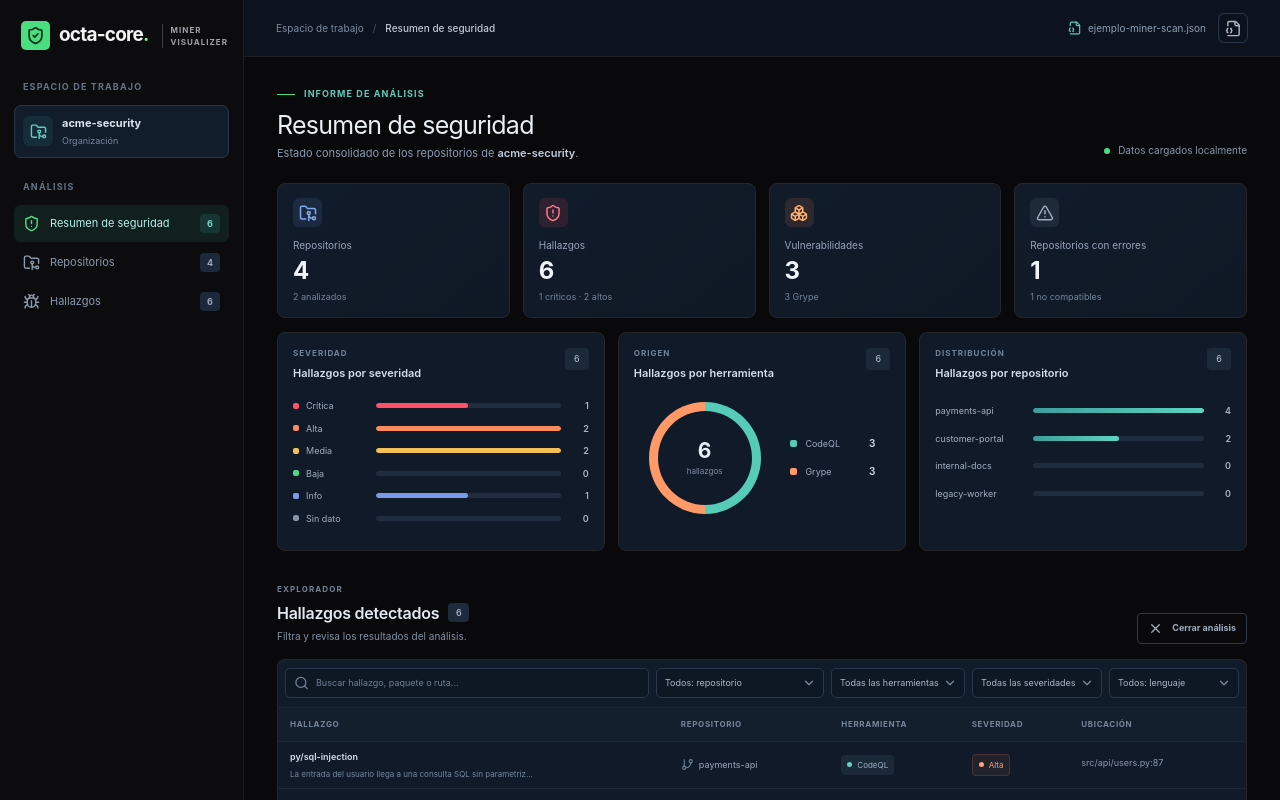
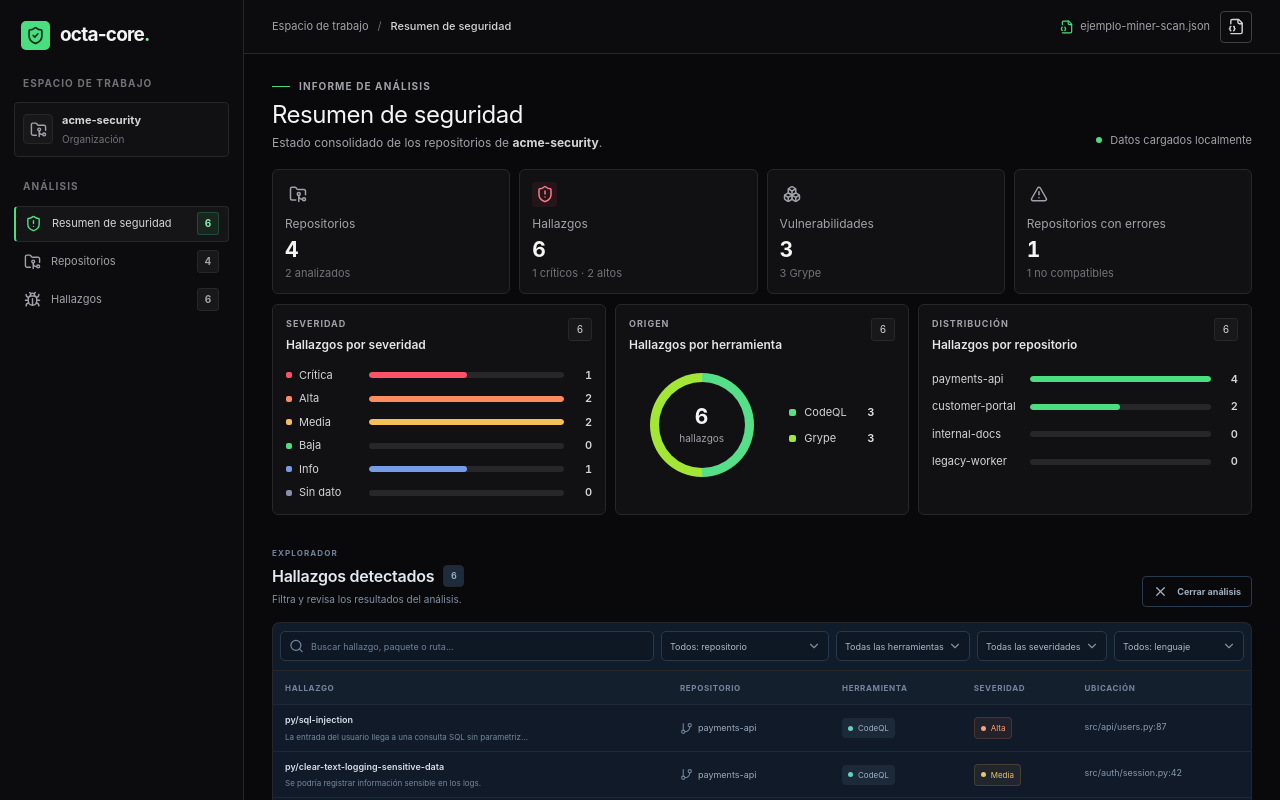
Before and after one commit to LostCode21/rm-miner, a React (Vite) app in the folder visualizer/: page / in a window 1280 px wide. Both pictures are taken after a click on the button "Ver datos de ejemplo". Shown: the top 800 px of the page. Built offline with nearby package versions, Linux system fonts and the light colour scheme.

Commit message:
refactor(visualizer): compacta el resumen del dashboard

```diff
--- a/visualizer/src/components/Charts.tsx
+++ b/visualizer/src/components/Charts.tsx
@@ -27,7 +27,7 @@
     .sort((left, right) => left.tool.localeCompare(right.tool));
   const total = Math.max(1, findings.length);
   let accumulatedShare = 0;
-  const colors = ["#55cbb8", "#ff9a68", "#769ce8", "#c084fc", "#f4bf55", "#ef7192"];
+  const colors = ["#55df88", "#a3e635", "#34d399", "#84cc16", "#6ee7a0", "#22c55e"];
   const segments = counts.map(({ count }, index) => {
     const start = accumulatedShare;
     accumulatedShare += (count / total) * 100;
--- a/visualizer/src/styles.css
+++ b/visualizer/src/styles.css
@@ -235,94 +235,170 @@
 .footer-divider { padding: 0 5px; color: var(--dim); }
 
 /* -------------------------------------------------------------------------- */
-.app-shell { min-height: 100vh; display: flex; }
-.sidebar { width: 244px; flex: 0 0 244px; min-height: 100vh; padding: 21px 14px 16px; border-right: 1px solid var(--line-soft); display: flex; flex-direction: column; background: var(--sidebar); }
-.sidebar .brand { padding: 0 7px 30px; }
+/* Dashboard shell and navigation                                              */
+/* -------------------------------------------------------------------------- */
+.app-shell { display: flex; min-height: 100vh; background: var(--page); }
+.sidebar {
+  display: flex;
+  width: 244px;
+  min-height: 100vh;
+  flex: 0 0 244px;
+  flex-direction: column;
+  padding: 21px 14px 16px;
+  border-right: 1px solid var(--line);
+  background: var(--sidebar);
+}
+.sidebar .brand { gap: 10px; padding: 0 7px 26px; }
 .sidebar .brand-mark { width: 29px; height: 29px; }
-.sidebar .brand-name { font-size: 19px; }
-.sidebar .brand-subtitle { font-size: 8px; letter-spacing: 1px; padding-left: 8px; }
-.sidebar-section-label { padding: 0 9px; color: #63748a; font-size: 9px; font-weight: 750; letter-spacing: 1.15px; }
-.workspace-button { width: 100%; margin: 11px 0 22px; padding: 9px 8px; border: 1px solid #29394d; border-radius: 7px; display: flex; align-items: center; gap: 9px; text-align: left; background: #111d2b; }
-.workspace-icon { width: 30px; height: 30px; flex: none; border-radius: 6px; display: grid; place-items: center; color: #64cbbb; background: rgba(71, 215, 193, .09); }
+.sidebar .brand-name { flex: none; font-size: 19px; }
+.sidebar .brand-subtitle { display: none; }
+.sidebar-section-label { padding: 0 9px; color: var(--dim); font-size: 10px; font-weight: 700; letter-spacing: 1.1px; }
+.workspace-button {
+  display: flex;
+  width: 100%;
+  align-items: center;
+  gap: 9px;
+  margin: 11px 0 22px;
+  padding: 9px 8px;
+  border: 1px solid var(--line);
+  border-radius: var(--radius-control);
+  text-align: left;
+  background: var(--panel);
+}
+.workspace-icon, .privacy-shield, .repo-icon {
+  display: grid;
+  flex: none;
+  place-items: center;
+  border: 1px solid var(--line);
+  border-radius: var(--radius-control);
+  color: var(--muted);
+  background: #18181b;
+}
+.workspace-icon { width: 30px; height: 30px; }
 .workspace-button > span { min-width: 0; flex: 1; }
-.workspace-button strong, .workspace-button small { display: block; overflow: hidden; text-overflow: ellipsis; white-space: nowrap; }
-.workspace-button strong { color: #dce5ef; font-size: 11px; font-weight: 650; }
-.workspace-button small { margin-top: 3px; color: #78899e; font-size: 9px; }
-.workspace-chevron { color: #74849a; }
+.workspace-button strong, .workspace-button small, .sidebar-privacy strong, .sidebar-privacy small { display: block; overflow: hidden; text-overflow: ellipsis; white-space: nowrap; }
+.workspace-button strong { color: #d4d4d8; font-size: var(--text-small); font-weight: 650; }
+.workspace-button small { margin-top: 3px; color: var(--dim); font-size: 10px; }
 .sidebar-section-spaced { margin-bottom: 10px; }
-.sidebar-nav-item { min-height: 37px; padding: 0 9px; margin: 2px 0; border-radius: 6px; display: flex; align-items: center; gap: 10px; color: #8999ad; font-size: 11px; text-decoration: none; }
+.sidebar-nav-item {
+  display: flex;
+  min-height: 36px;
+  align-items: center;
+  gap: 10px;
+  margin: 2px 0;
+  padding: 0 9px;
+  border: 1px solid transparent;
+  border-radius: var(--radius-control);
+  color: var(--muted);
+  font-size: var(--text-small);
+  text-decoration: none;
+  transition: color .16s, background .16s, border-color .16s;
+}
+.sidebar-nav-item:hover { color: var(--text); background: var(--surface-hover); }
 .sidebar-nav-item > span:nth-of-type(1) { flex: 1; }
-.sidebar-nav-item.active { color: #b4f2e9; background: rgba(71, 215, 193, .09); }
-.sidebar-nav-item.active svg { color: var(--teal); }
-.nav-count { min-width: 20px; padding: 3px 5px; border-radius: 4px; color: #73d9ca; text-align: center; font-size: 9px; font-weight: 700; background: rgba(71, 215, 193, .12); }
-.muted-count { color: #9aa9ba; background: #1b293a; }
-.sidebar-spacer { flex: 1; min-height: 25px; }
-.sidebar-privacy { position: relative; margin: 0 3px 13px; padding: 11px 9px; border: 1px solid #23364a; border-radius: 7px; display: flex; align-items: center; gap: 9px; background: #101b29; }
-.privacy-shield { width: 26px; height: 26px; flex: none; border-radius: 6px; display: grid; place-items: center; color: #66d5c4; background: rgba(71, 215, 193, .1); }
-.sidebar-privacy strong, .sidebar-privacy small { display: block; }
-.sidebar-privacy strong { color: #b9c7d7; font-size: 9px; font-weight: 600; }
-.sidebar-privacy small { margin-top: 4px; color: #77889b; font-size: 8px; }
-.privacy-dot { width: 5px; height: 5px; margin-left: auto; flex: none; }
-.sidebar-load { min-height: 35px; margin: 0 3px; border: 1px solid #2c3d51; border-radius: 6px; display: flex; align-items: center; justify-content: center; gap: 8px; color: #acbdcf; background: transparent; cursor: pointer; font-size: 10px; }
-.sidebar-load:hover, .icon-button:hover { color: var(--teal); border-color: #3d6a70; background: rgba(71, 215, 193, .05); }
+.sidebar-nav-item.active { border-color: var(--line); border-left: 2px solid var(--accent); color: #d4d4d8; background: var(--panel-raised); }
+.sidebar-nav-item.active svg { color: var(--accent); }
+.nav-count { min-width: 22px; padding: 3px 6px; border: 1px solid rgba(74, 222, 128, .2); border-radius: 3px; color: var(--accent-bright); background: rgba(74, 222, 128, .08); text-align: center; font-size: 10px; font-weight: 700; }
+.muted-count { border-color: var(--line); color: var(--muted); background: #18181b; }
+.sidebar-spacer { min-height: 25px; flex: 1; }
+.sidebar-privacy { position: relative; display: flex; align-items: center; gap: 9px; margin: 0 3px 13px; padding: 10px; border: 1px solid var(--line); border-radius: var(--radius-control); background: var(--panel); }
+.privacy-shield { width: 28px; height: 28px; }
+.sidebar-privacy > div { min-width: 0; }
+.sidebar-privacy strong { color: #d4d4d8; font-size: 10px; font-weight: 600; }
+.sidebar-privacy small { margin-top: 4px; color: var(--dim); font-size: 9px; }
+.privacy-dot { width: 5px; height: 5px; flex: none; margin-left: auto; }
+.sidebar-load {
+  display: flex;
+  min-height: 32px;
+  align-items: center;
+  justify-content: center;
+  gap: 8px;
+  margin: 0 3px;
+  border: 1px solid var(--line-strong);
+  border-radius: var(--radius-control);
+  color: #d4d4d8;
+  background: transparent;
+  cursor: pointer;
+  font-size: var(--text-small);
+}
+.sidebar-load:hover, .icon-button:hover { border-color: #52525b; color: var(--accent-bright); background: var(--surface-hover); }
 .main-content { min-width: 0; flex: 1; }
-.topbar { height: 57px; padding: 0 32px; border-bottom: 1px solid var(--line-soft); display: flex; align-items: center; justify-content: space-between; background: rgba(13, 22, 35, .85); }
-.breadcrumb { display: flex; align-items: center; gap: 9px; color: #798ba1; font-size: 10px; }
-.breadcrumb-slash { color: #425267; }
-.breadcrumb strong { color: #bdc9d8; font-weight: 550; }
-.topbar-right { display: flex; align-items: center; gap: 12px; }
-.loaded-file { max-width: 220px; display: inline-flex; align-items: center; gap: 6px; overflow: hidden; color: #8d9eb3; font-size: 10px; text-overflow: ellipsis; white-space: nowrap; }
-.loaded-file svg { flex: none; color: #5fcbbb; }
-.icon-button { width: 30px; height: 30px; border: 1px solid #29394c; border-radius: 6px; display: grid; place-items: center; color: #a8b6c7; background: transparent; cursor: pointer; }
-.content-wrap { width: min(100%, 1420px); padding: 31px 33px 26px; margin: 0 auto; }
-.page-heading { display: flex; align-items: flex-end; justify-content: space-between; gap: 20px; margin-bottom: 22px; }
-.page-eyebrow { color: #61caba; font-size: 9px; }
-.page-heading h1 { margin: 9px 0 5px; color: #e9eff6; font-size: 25px; line-height: 1.2; letter-spacing: -.75px; }
-.page-heading p { margin: 0; color: #8c9bb0; font-size: 11px; }
-.page-heading p strong { color: #c1cedd; font-weight: 600; }
-.scan-stamp { display: flex; align-items: center; gap: 8px; padding-bottom: 3px; color: #8697aa; font-size: 10px; white-space: nowrap; }
+.topbar {
+  display: flex;
+  height: 54px;
+  align-items: center;
+  justify-content: space-between;
+  padding: 0 28px;
+  border-bottom: 1px solid var(--line);
+  background: var(--sidebar);
+}
+.breadcrumb { display: flex; align-items: center; gap: 9px; color: var(--muted); font-size: var(--text-small); }
+.breadcrumb-slash { color: var(--dim); }
+.breadcrumb strong { color: #d4d4d8; font-weight: 550; }
+.topbar-right { display: flex; align-items: center; gap: 10px; }
+.loaded-file { display: inline-flex; max-width: 220px; align-items: center; gap: 6px; overflow: hidden; color: var(--muted); font-size: var(--text-small); text-overflow: ellipsis; white-space: nowrap; }
+.loaded-file svg { flex: none; color: var(--accent); }
+.icon-button { display: grid; width: 32px; height: 32px; place-items: center; border: 1px solid var(--line-strong); border-radius: var(--radius-control); color: #d4d4d8; background: transparent; cursor: pointer; }
+.content-wrap { width: min(100%, 1420px); margin: 0 auto; padding: 25px 28px 22px; }
+.page-heading { display: flex; align-items: flex-end; justify-content: space-between; gap: 20px; margin-bottom: 17px; }
+.page-eyebrow { font-size: 10px; }
+.page-heading h1 { margin: 8px 0 5px; color: #f4f4f5; font-size: 24px; letter-spacing: -.5px; line-height: 1.15; }
+.page-heading p { margin: 0; color: var(--muted); font-size: var(--text-regular); }
+.page-heading p strong { color: #d4d4d8; font-weight: 650; }
+.scan-stamp { display: flex; align-items: center; gap: 8px; padding-bottom: 3px; color: var(--muted); font-size: var(--text-small); white-space: nowrap; }
 .stamp-dot { width: 6px; height: 6px; }
 .warning-stack { display: grid; gap: 7px; margin: -5px 0 14px; }
-.alert-warning { color: #e9c781; border: 1px solid rgba(244, 191, 85, .2); background: rgba(244, 191, 85, .055); }
-.metrics-grid { display: grid; grid-template-columns: repeat(4, minmax(0, 1fr)); gap: 13px; }
-.metric-card { min-height: 127px; padding: 14px 15px; border: 1px solid var(--line); border-radius: 8px; background: linear-gradient(140deg, rgba(18, 29, 44, .96), rgba(15, 25, 39, .92)); }
-.metric-icon { width: 29px; height: 29px; margin-bottom: 11px; border-radius: 6px; display: grid; place-items: center; }
-.metric-blue { color: #83a9ed; background: rgba(118, 156, 232, .12); }
-.metric-red { color: #ff7889; background: rgba(255, 82, 105, .12); }
-.metric-teal { color: #67d7c6; background: rgba(71, 215, 193, .11); }
-.metric-orange { color: #ffad6c; background: rgba(255, 139, 94, .12); }
-.metric-slate { color: #a0aec0; background: rgba(132, 146, 166, .13); }
-.metric-label { color: #96a5b8; font-size: 10px; }
-.metric-value { margin-top: 4px; color: #f0f4f8; font-size: 24px; font-weight: 650; letter-spacing: -.7px; line-height: 1.2; }
-.metric-detail { margin-top: 4px; color: #73849a; font-size: 9px; }
-.overview-grid { margin-top: 14px; display: grid; grid-template-columns: 1fr .88fr 1fr; gap: 13px; }
-.chart-card { min-width: 0; min-height: 219px; padding: 15px 15px 13px; border: 1px solid var(--line); border-radius: 8px; background: #101a28; }
-.chart-heading { display: flex; justify-content: space-between; align-items: flex-start; }
-.chart-eyebrow { color: #72849a; font-size: 8px; letter-spacing: 1px; }
-.chart-heading h3 { margin: 5px 0 0; color: #d5deea; font-size: 11px; font-weight: 620; }
-.chart-total { min-width: 24px; padding: 4px 6px; border-radius: 4px; color: #b8c7d7; text-align: center; font-size: 9px; background: #1b2939; }
-.severity-bars { display: grid; gap: 9px; margin-top: 18px; }
-.severity-row, .repo-bar-row { min-width: 0; display: grid; grid-template-columns: 74px minmax(35px, 1fr) 19px; align-items: center; gap: 9px; }
-.severity-row-label { display: flex; align-items: center; gap: 7px; color: #a1afc0; font-size: 9px; }
+.dashboard-error { margin: -5px 0 14px; }
+
+/* -------------------------------------------------------------------------- */
+/* Metrics and charts                                                          */
+/* -------------------------------------------------------------------------- */
+.metrics-grid { display: grid; grid-template-columns: repeat(4, minmax(0, 1fr)); gap: 9px; }
+.metric-card {
+  min-height: 106px;
+  padding: 12px;
+  border: 1px solid var(--line);
+  border-radius: var(--radius-card);
+  background: var(--panel);
+  transition: border-color .16s, background .16s;
+}
+.metric-card:hover { border-color: #52525b; background: #141416; }
+.metric-icon { display: grid; width: 25px; height: 25px; place-items: center; margin-bottom: 8px; border-radius: var(--radius-control); }
+.metric-blue, .metric-teal, .metric-orange, .metric-slate { color: var(--muted); background: transparent; }
+.metric-red { color: #ff7889; background: rgba(255, 82, 105, .08); }
+.metric-label { color: var(--muted); font-size: var(--text-regular); }
+.metric-value { margin-top: 4px; color: #f4f4f5; font-size: 21px; font-variant-numeric: tabular-nums; font-weight: 650; letter-spacing: -.5px; line-height: 1.2; }
+.metric-detail { margin-top: 4px; color: var(--dim); font-size: var(--text-small); line-height: 1.4; }
+.overview-grid { display: grid; grid-template-columns: 1fr .88fr 1fr; gap: 9px; margin-top: 10px; }
+.chart-card { min-width: 0; min-height: 190px; padding: 13px; border: 1px solid var(--line); border-radius: var(--radius-card); background: var(--panel); }
+.chart-heading { display: flex; align-items: flex-start; justify-content: space-between; }
+.chart-eyebrow { color: var(--muted); font-size: 9px; letter-spacing: 1px; }
+.chart-heading h3 { margin: 5px 0 0; color: #e4e4e7; font-size: var(--text-regular); font-weight: 620; }
+.chart-total, .heading-count { min-width: 24px; padding: 3px 6px; border: 1px solid var(--line); border-radius: 3px; color: #d4d4d8; background: #18181b; text-align: center; font-size: 10px; font-variant-numeric: tabular-nums; }
+.severity-bars { display: grid; gap: 7px; margin-top: 13px; }
+.severity-row, .repo-bar-row { display: grid; min-width: 0; grid-template-columns: 74px minmax(35px, 1fr) 19px; align-items: center; gap: 9px; }
+.severity-row-label { display: flex; align-items: center; gap: 7px; color: #d4d4d8; font-size: var(--text-small); }
 .severity-row-label i { width: 6px; height: 6px; border-radius: 2px; }
-.bar-track { height: 5px; overflow: hidden; border-radius: 5px; background: #202d3e; }
-.bar-fill { height: 100%; display: block; border-radius: inherit; transition: width .3s ease; }
-.severity-row > strong, .repo-bar-row > strong { color: #a9b7c7; text-align: right; font-size: 9px; font-weight: 600; }
-.tool-visual { min-height: 150px; display: flex; align-items: center; justify-content: space-evenly; gap: 15px; padding-top: 3px; }
-.donut { width: 112px; height: 112px; flex: none; border-radius: 50%; display: grid; place-items: center; background: var(--tool-chart, #253449); position: relative; }
-.donut::after { content: ""; position: absolute; inset: 9px; border-radius: 50%; background: #101a28; }
+.bar-track { height: 6px; overflow: hidden; border-radius: 3px; background: #27272a; }
+.bar-fill { display: block; height: 100%; border-radius: inherit; transition: width .3s ease; }
+.severity-row > strong, .repo-bar-row > strong { color: #d4d4d8; text-align: right; font-size: var(--text-small); font-variant-numeric: tabular-nums; font-weight: 600; }
+.tool-visual { display: flex; min-height: 140px; align-items: center; justify-content: space-evenly; gap: 15px; padding-top: 3px; }
+.donut { position: relative; display: grid; width: 104px; height: 104px; flex: none; place-items: center; border-radius: 50%; background: var(--tool-chart, #27272a); }
+.donut::after { position: absolute; inset: 9px; border-radius: 50%; background: var(--panel); content: ""; }
 .donut-inner { z-index: 1; display: flex; flex-direction: column; align-items: center; }
-.donut-inner strong { color: #e5edf6; font-size: 21px; line-height: 1.1; }
-.donut-inner span { margin-top: 3px; color: #8191a5; font-size: 8px; }
-.tool-legend { min-width: 85px; display: grid; gap: 13px; }
-.tool-legend > div { display: grid; grid-template-columns: 8px 1fr auto; align-items: center; gap: 7px; color: #9baabd; font-size: 9px; }
-.tool-legend strong { color: #d1dce8; font-size: 10px; font-weight: 600; }
+.donut-inner strong { color: #f4f4f5; font-size: 21px; font-variant-numeric: tabular-nums; line-height: 1.1; }
+.donut-inner span { margin-top: 3px; color: var(--muted); font-size: 10px; }
+.tool-legend { display: grid; min-width: 85px; gap: 10px; }
+.tool-legend > div { display: grid; grid-template-columns: 8px 1fr auto; align-items: center; gap: 7px; color: #d4d4d8; font-size: var(--text-small); }
+.tool-legend strong { color: #e4e4e7; font-size: var(--text-small); font-variant-numeric: tabular-nums; font-weight: 600; }
 .legend-swatch { width: 7px; height: 7px; border-radius: 2px; }
-.repo-bars { display: grid; gap: 14px; margin-top: 23px; }
+.repo-bars { display: grid; gap: 11px; margin-top: 17px; }
 .repo-bar-row { grid-template-columns: minmax(54px, 90px) minmax(35px, 1fr) 19px; gap: 8px; }
-.repo-bar-row > span { overflow: hidden; color: #a3b1c2; font-size: 9px; text-overflow: ellipsis; white-space: nowrap; }
-.repo-fill { background: linear-gradient(90deg, #3d9e9b, #5bd5c3); }
-.chart-empty { color: #7d8da2; font-size: 10px; }
+.repo-bar-row > span { overflow: hidden; color: #d4d4d8; font-size: var(--text-small); text-overflow: ellipsis; white-space: nowrap; }
+.repo-fill { background: var(--accent); }
+.chart-empty { color: var(--muted); font-size: var(--text-small); }
+
+/* -------------------------------------------------------------------------- */
 .findings-section { margin-top: 33px; }
 .section-heading { margin-bottom: 15px; display: flex; align-items: flex-end; justify-content: space-between; gap: 15px; }
 .section-kicker { color: #708299; font-size: 8px; letter-spacing: 1.1px; }
```
